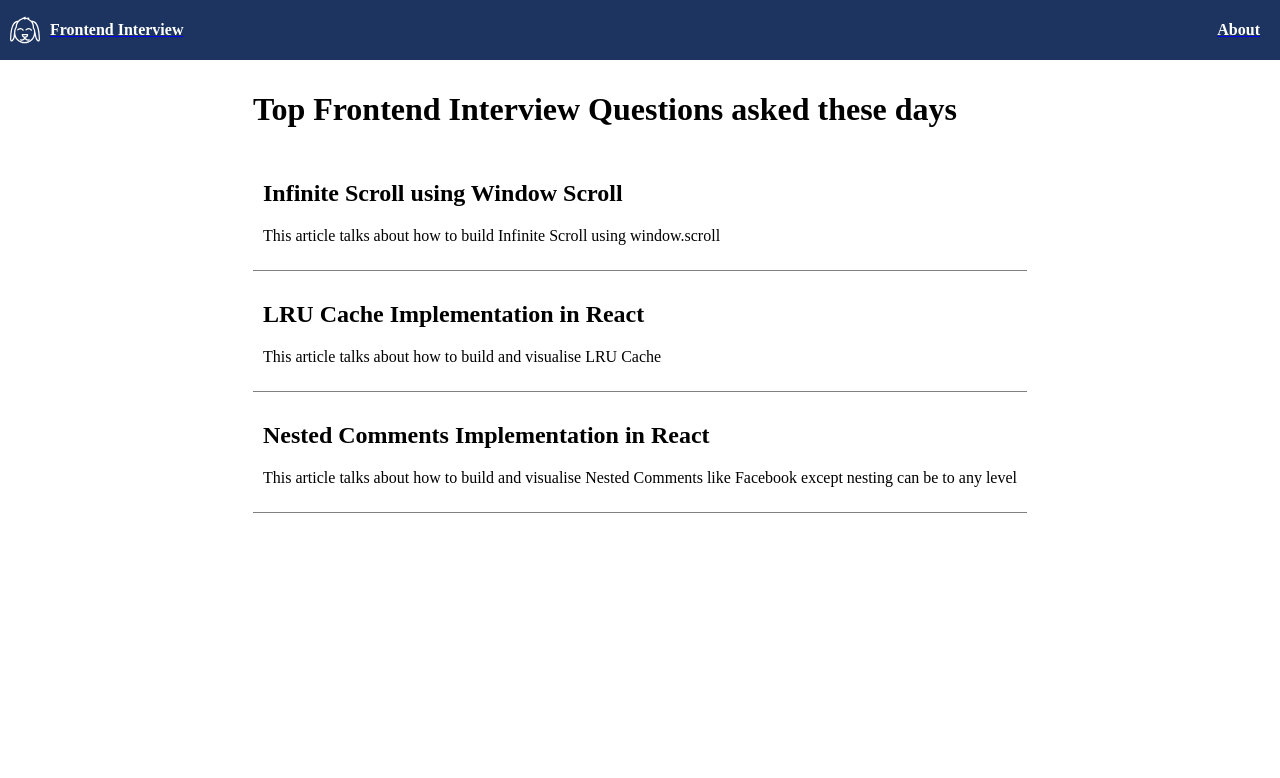
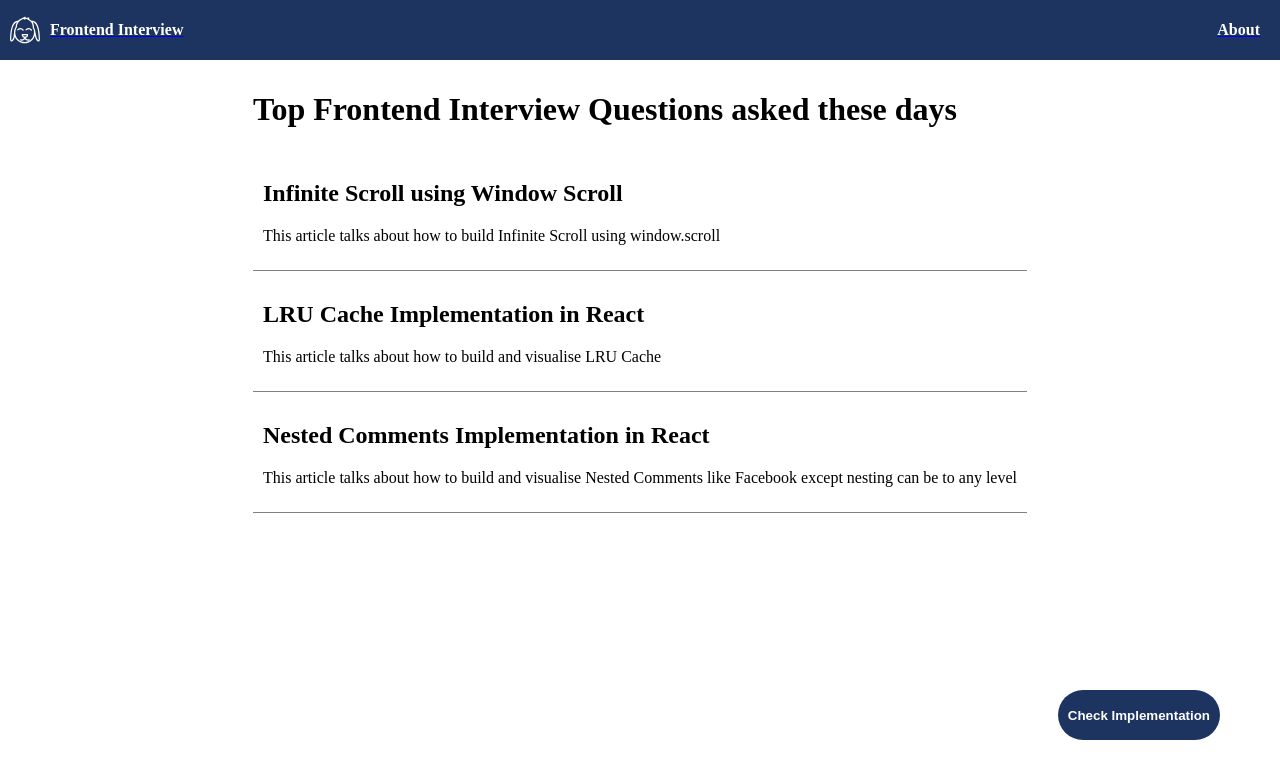
Before and after one commit to CodeDragoon/Frontend-Interview, a React (Create React App) app: page / in a window 1280 px wide. Shown: the top 778 px of the page. Built offline with nearby package versions, Linux system fonts and the light colour scheme.

Commit message:
GitHub links (#5)
* LRU Cache Implementation

* added js questions

* edits to lru cache

* rearranged components

* route created

* nested comments component

* created about

* add github links

```diff
--- /dev/null
+++ b/src/assets/problems.json
@@ -0,0 +1,22 @@
+{
+  "problems": [
+    {
+      "label": "Infinite Scroll using Window Scroll",
+      "route": "infinite-scroll-using-window-scroll",
+      "description": "This article talks about how to build Infinite Scroll using window.scroll",
+      "github": "https://github.com/CodeDragoon/Frontend-Interview/blob/main/src/pages/InfiniteScrollUsingWindowScroll/InfiniteScrollUsingWindowScroll.jsx"
+    },
+    {
+      "label": "LRU Cache Implementation in React",
+      "route": "lru-cache",
+      "description": "This article talks about how to build and visualise LRU Cache",
+      "github": "https://github.com/CodeDragoon/Frontend-Interview/blob/main/src/pages/lruCache/LruCache.jsx"
+    },
+    {
+      "label": "Nested Comments Implementation in React",
+      "route": "nested-comments",
+      "description": "This article talks about how to build and visualise Nested Comments like Facebook except nesting can be to any level",
+      "github": "https://github.com/CodeDragoon/Frontend-Interview/blob/main/src/pages/nestedComments/NestedComments.jsx"
+    }
+  ]
+}
--- a/src/common-components/layout/Layout.jsx
+++ b/src/common-components/layout/Layout.jsx
@@ -2,8 +2,29 @@ import React from "react";
 import { Link, Outlet } from "react-router-dom";
 import "./styles.css";
 import LabradorSvg from "../../assets/svgs/labradorSvg";
+import data from "../../assets/problems.json";
 
+const useLayout = () => {
+  const getGithubLink = () => {
+    const path = window.location.pathname;
+    const problems = data.problems;
+    for (let i = 0; i < problems.length; i++) {
+      let item = problems[i];
+      if (path.indexOf(item.route) >= 0) {
+        return item.github || "";
+      }
+    }
+
+    return "";
+  };
+  const handleCheckImplementation = () => {
+    const gh = getGithubLink();
+    window.open(gh);
+  };
+  return { handleCheckImplementation };
+};
 const Layout = () => {
+  const { handleCheckImplementation } = useLayout();
   return (
     <div>
       <div className="header">
@@ -22,6 +43,12 @@ const Layout = () => {
       <div className="outlet-container">
         <Outlet />
       </div>
+      <button
+        className={"implementation-button"}
+        onClick={handleCheckImplementation}
+      >
+        Check Implementation
+      </button>
     </div>
   );
 };
--- a/src/common-components/layout/styles.css
+++ b/src/common-components/layout/styles.css
@@ -6,6 +6,7 @@
 body {
   margin: 0px;
   padding: 0px;
+  font-size: 16px;
 }
 
 .header {
@@ -32,3 +33,15 @@ body {
 .outlet-container {
   padding: 10px;
 }
+.implementation-button {
+  position: fixed;
+  bottom: 60px;
+  right: 60px;
+  background-color: var(--primary);
+  color: white;
+  height: 50px;
+  border: none;
+  border-radius: 50px;
+  padding: 10px;
+  font-weight: bold;
+}
--- a/src/pages/home/Home.jsx
+++ b/src/pages/home/Home.jsx
@@ -1,16 +1,13 @@
 import React from "react";
-import { Link } from "react-router-dom";
 import Loader from "../../common-components/loader/Loader";
 import "./styles.css";
-import data from "./problems.json";
+import data from "../../assets/problems.json";
 
 const problems = data.problems;
 
-const Article = React.lazy(() => {
-  return new Promise((resolve, reject) => {
-    setTimeout(resolve, 500);
-  }).then(() => import("../../common-components/articleCard/ArticleCard"));
-});
+const Article = React.lazy(() =>
+  import("../../common-components/articleCard/ArticleCard")
+);
 
 const Home = () => {
   return (
--- a/src/pages/home/problems.json
+++ /dev/null
@@ -1,19 +0,0 @@
-{
-  "problems": [
-    {
-      "label": "Infinite Scroll using Window Scroll",
-      "route": "infinite-scroll-using-window-scroll",
-      "description": "This article talks about how to build Infinite Scroll using window.scroll"
-    },
-    {
-      "label": "LRU Cache Implementation in React",
-      "route": "lru-cache",
-      "description": "This article talks about how to build and visualise LRU Cache"
-    },
-    {
-      "label": "Nested Comments Implementation in React",
-      "route": "nested-comments",
-      "description": "This article talks about how to build and visualise Nested Comments like Facebook except nesting can be to any level"
-    }
-  ]
-}
```
